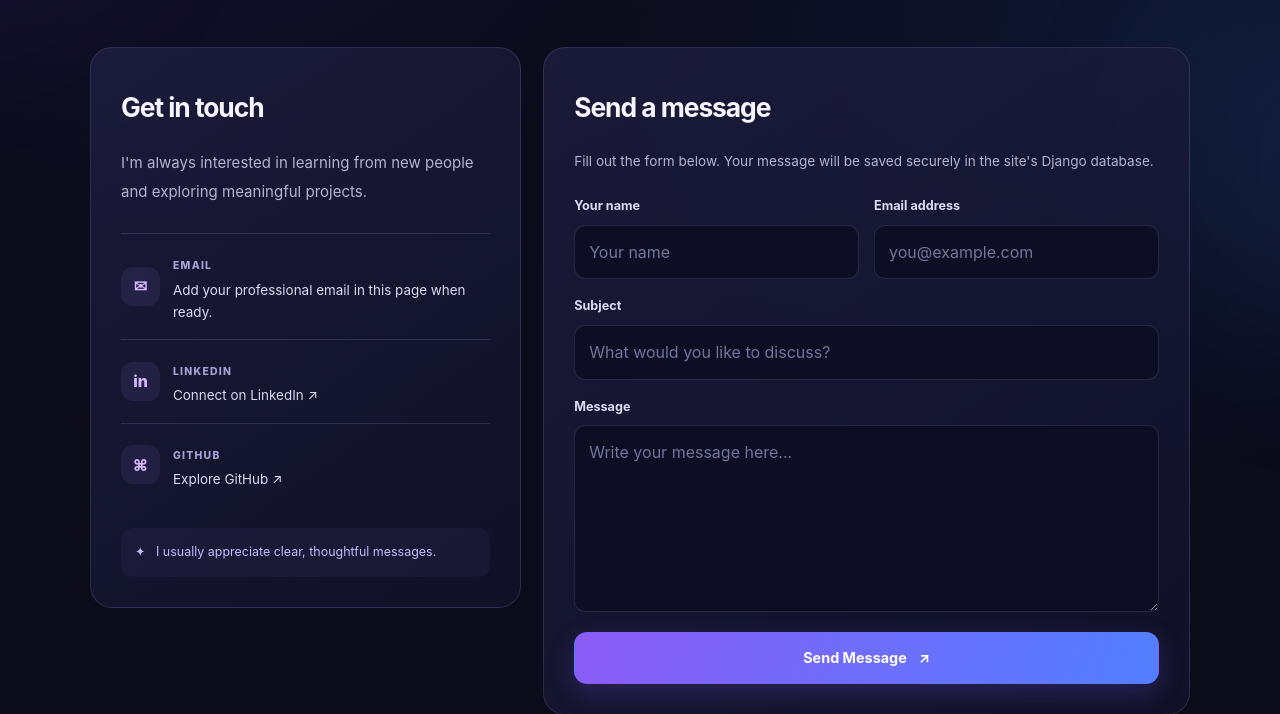
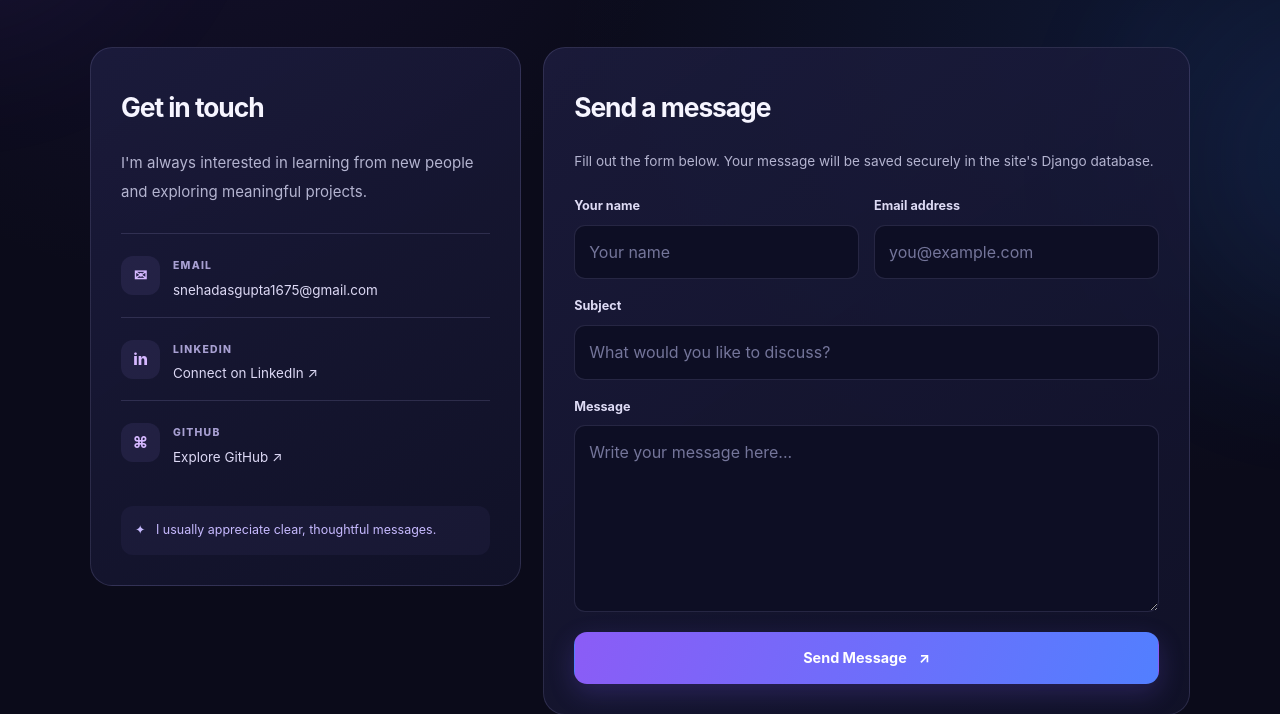
Before and after one commit to snehadasgupta1675-bit/Sneha-Django-Portfolio, a Django app: page /contact/ in a window 1280 px wide. Shown: the part 441-1155 px from the top of the page. Run offline with Django 5.2, Linux system fonts and the light colour scheme.

Commit message:
Add email to contact page

```diff
--- a/templates/portfolio/contact.html
+++ b/templates/portfolio/contact.html
@@ -1,4 +1,4 @@
 {% extends "base.html" %}{% block title %}Contact Me | Sneha Dasgupta{% endblock %}
 {% block content %}<section class="page-hero page-wrap"><span class="eyebrow">LET'S CONNECT</span><h1>Have a project or idea?<br><span class="gradient-text">Let's talk.</span></h1><p class="page-lede">Feel free to reach out about opportunities, collaborations, or just to say hello.</p></section>
-<section class="contact-layout page-wrap"><aside class="contact-aside glass-panel"><h2>Get in touch</h2><p>I'm always interested in learning from new people and exploring meaningful projects.</p><div class="contact-detail"><span class="contact-icon">✉</span><div><small>EMAIL</small><p>Add your professional email in this page when ready.</p></div></div><div class="contact-detail"><span class="contact-icon">in</span><div><small>LINKEDIN</small><p><a href="https://www.linkedin.com/in/sneha-dasgupta-99239733a?utm_source=share_via&utm_content=profile&utm_medium=member_android" target="_blank" rel="noopener noreferrer">Connect on LinkedIn ↗</a></p></div></div><div class="contact-detail"><span class="contact-icon">⌘</span><div><small>GITHUB</small><p><a href="https://github.com/" target="_blank" rel="noopener noreferrer">Explore GitHub ↗</a></p></div></div><div class="contact-note">✦ &nbsp; I usually appreciate clear, thoughtful messages.</div></aside>
+<section class="contact-layout page-wrap"><aside class="contact-aside glass-panel"><h2>Get in touch</h2><p>I'm always interested in learning from new people and exploring meaningful projects.</p><div class="contact-detail"><span class="contact-icon">✉</span><div><small>EMAIL</small><p><a href="mailto:snehadasgupta1675@gmail.com">snehadasgupta1675@gmail.com</a></p></div></div><div class="contact-detail"><span class="contact-icon">in</span><div><small>LINKEDIN</small><p><a href="https://www.linkedin.com/in/sneha-dasgupta-99239733a?utm_source=share_via&utm_content=profile&utm_medium=member_android" target="_blank" rel="noopener noreferrer">Connect on LinkedIn ↗</a></p></div></div><div class="contact-detail"><span class="contact-icon">⌘</span><div><small>GITHUB</small><p><a href="https://github.com/" target="_blank" rel="noopener noreferrer">Explore GitHub ↗</a></p></div></div><div class="contact-note">✦ &nbsp; I usually appreciate clear, thoughtful messages.</div></aside>
 <div class="contact-form-panel glass-panel"><h2>Send a message</h2><p class="form-intro">Fill out the form below. Your message will be saved securely in the site's Django database.</p><form method="post" class="contact-form">{% csrf_token %}{% if form.non_field_errors %}<div class="form-errors">{{ form.non_field_errors }}</div>{% endif %}<div class="form-row"><div class="form-field"><label for="{{ form.name.id_for_label }}">Your name</label>{{ form.name }}{{ form.name.errors }}</div><div class="form-field"><label for="{{ form.email.id_for_label }}">Email address</label>{{ form.email }}{{ form.email.errors }}</div></div><div class="form-field"><label for="{{ form.subject.id_for_label }}">Subject</label>{{ form.subject }}{{ form.subject.errors }}</div><div class="form-field"><label for="{{ form.message.id_for_label }}">Message</label>{{ form.message }}{{ form.message.errors }}</div><button class="button button-primary submit-button" type="submit">Send Message <span>↗</span></button></form></div></section>{% endblock %}
```
